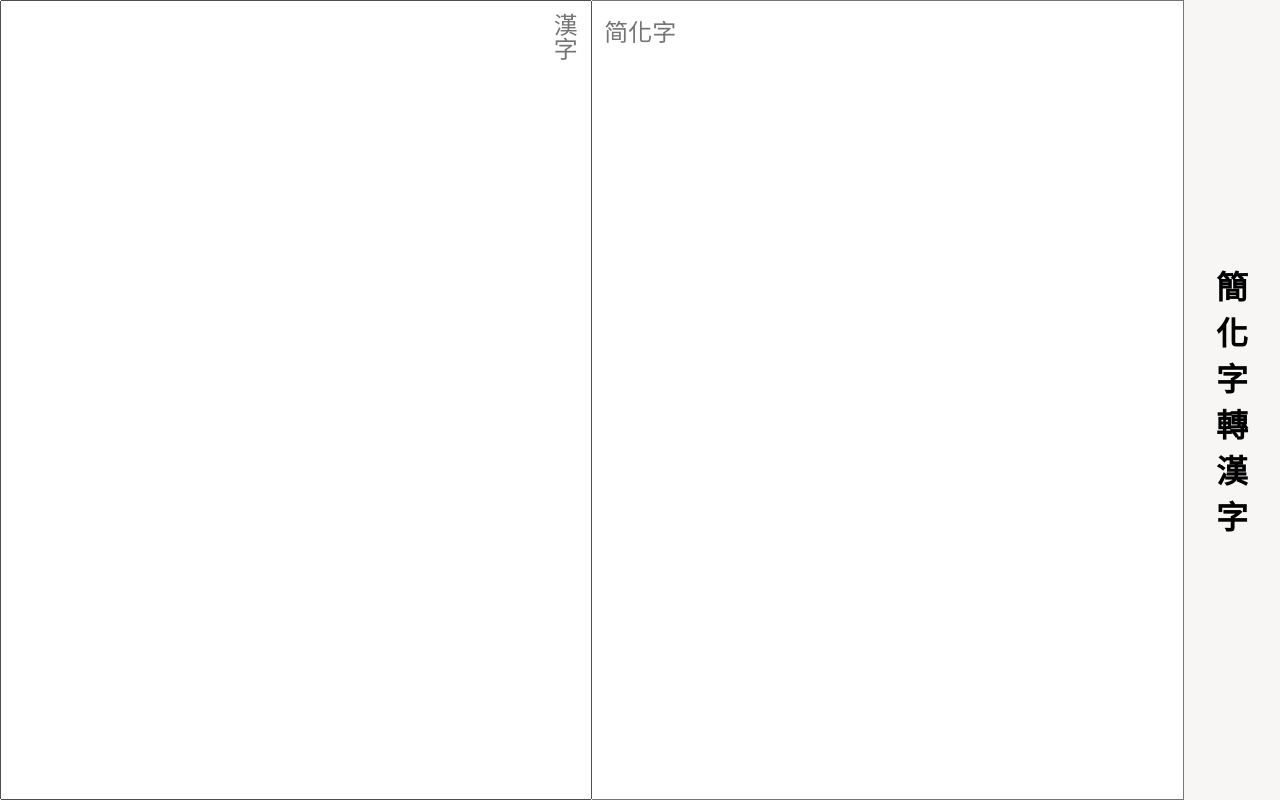
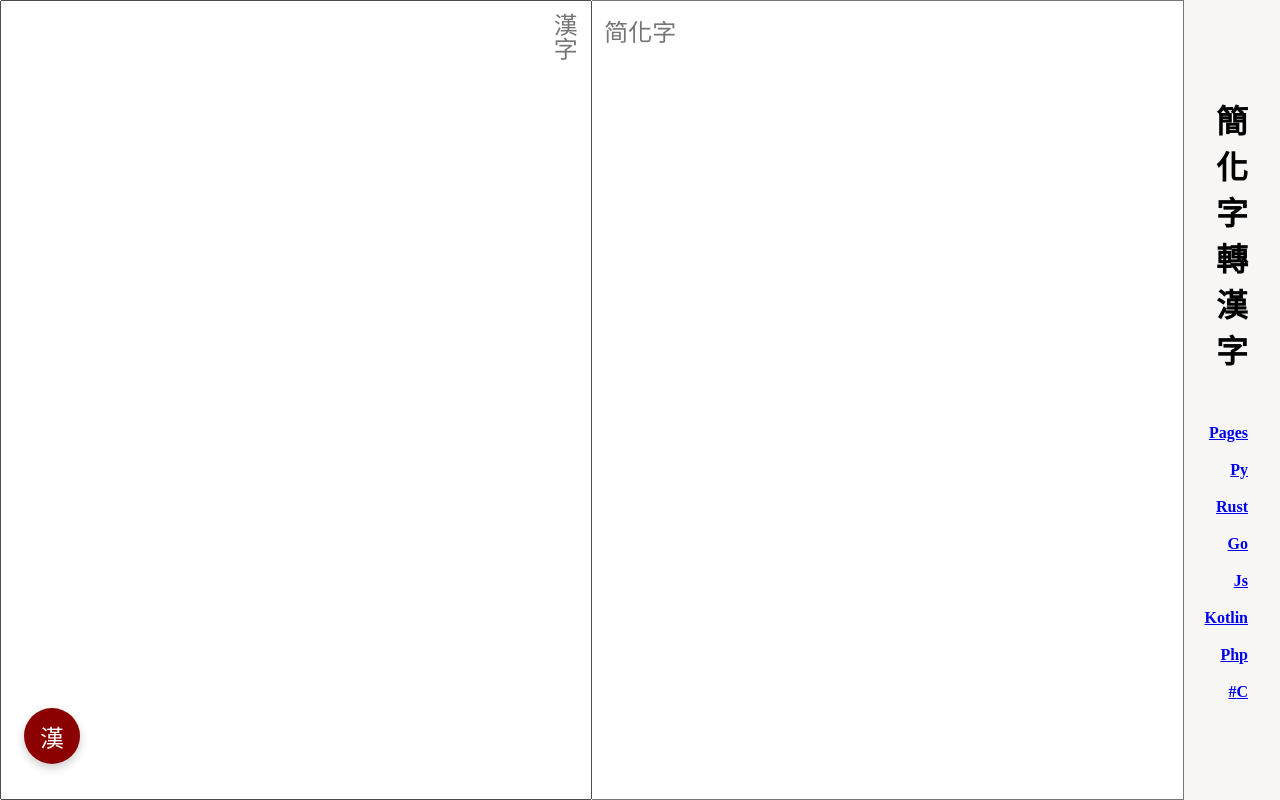
Before and after one commit to lizongying/hanzi, a plain HTML site: page index.html in a window 1280 px wide. Drawn offline with Linux system fonts and the light colour scheme.

Commit message:
add links

```diff
--- a/index.html
+++ b/index.html
@@ -9,6 +9,7 @@
         window.onload = () => {
             const traditional = document.querySelector('#traditional');
             const simplified = document.querySelector('#simplified');
+            const h1 = document.querySelector('h1');
 
             const hanInstance = Han.getInstance();
 
@@ -19,6 +20,18 @@
             simplified.addEventListener('input', () => {
                 copyValue()
             });
+
+            let hide = false
+            document.querySelector('#floating-action-button').onclick = () => {
+                if (!hide) {
+                    simplified.style.display = 'none';
+                    h1.style.display = 'none';
+                } else {
+                    simplified.style.display = 'block';
+                    h1.style.display = 'inline';
+                }
+                hide = !hide
+            }
         }
     </script>
     <style>
@@ -67,17 +80,58 @@
             width: 100%;
             height: 100%;
         }
+
+        .links {
+            font-size: 16px;
+        }
+
+        .floating-action-button {
+            position: fixed;
+            left: 1em;
+            bottom: 1.5em;
+            width: 56px;
+            height: 56px;
+            background-color: #8B0000;
+            color: white;
+            border: none;
+            border-radius: 50%;
+            display: flex;
+            justify-content: center;
+            align-items: center;
+            font-size: 24px;
+            box-shadow: 0 4px 10px rgba(0, 0, 0, 0.2);
+            cursor: pointer;
+            z-index: 1000;
+            transition: background-color 0.3s ease;
+        }
+
+        .floating-action-button:hover {
+            background-color: #e91e63;
+        }
     </style>
 </head>
 <body>
-<h1>簡化字轉漢字</h1>
-
+<h1>簡化字轉漢字
+    <span class="links">
+        &nbsp;
+        <a target="_blank" href="https://github.com/lizongying/hanzi">Pages</a>
+        <a target="_blank" href="https://github.com/lizongying/pyhan">Py</a>
+        <a target="_blank" href="https://github.com/lizongying/hanzi">Rust</a>
+        <a target="_blank" href="https://github.com/lizongying/hanzi">Go</a>
+        <a target="_blank" href="https://github.com/lizongying/hanzi">Js</a>
+        <a target="_blank" href="https://github.com/lizongying/hanzi">Kotlin</a>
+        <a target="_blank" href="https://github.com/lizongying/hanzi">Php</a>
+        <a target="_blank" href="https://github.com/lizongying/hanzi">C#</a>
+    </span>
+</h1>
 <div class="container">
     <label for="simplified"></label>
     <textarea id="simplified" placeholder="简化字"></textarea>
     <label for="traditional"></label>
     <textarea id="traditional" readonly placeholder="漢字"></textarea>
 </div>
-
+<div id="floating-action-button" class="floating-action-button">
+    漢
+</div>
 </body>
 </html>
```
Also changed, not shown: README.md.
